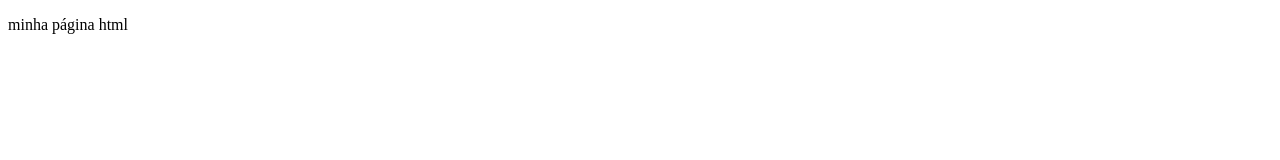
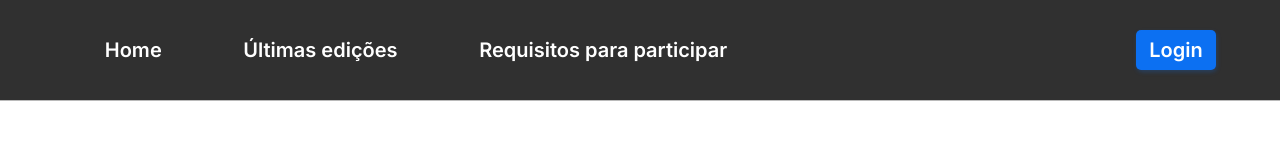
Before and after one commit to marciomedeiros88/projetoteste, a plain HTML site: page index.html in a window 1280 px wide. Drawn offline with Linux system fonts and the light colour scheme; files that its build step writes are made by us from their sources.

Commit message:
criação de estilo css menu

```diff
--- /dev/null
+++ b/css/style.css
@@ -0,0 +1,58 @@
+body{
+    margin:0;
+    padding: 0;
+}
+
+#principal{
+    width: 100%;
+    height: 100px;
+    margin:0;
+    background-color: #303030;
+    display: flex;
+    justify-content: space-between;
+    align-items: center;
+    border-bottom: 1px solid #bababa;
+}
+
+#menu{
+    display: flex;
+    width: 55%;
+    justify-content: space-around;
+    align-items: center;
+    margin-left: 5%;
+}
+
+#principal a{
+    font-size: 20px;
+    font-weight: 600;
+    color:#fff;
+    text-decoration: none;
+    font-family: 'Inter', sans-serif;
+
+}
+
+#principal a:hover{
+    color: #cccccc;
+}
+
+#principal button{
+    margin-right:5%;
+    background-color: #0C70F2;
+    border:none;
+    height: 40px;
+    width: 80px;
+    font-size: 20px;
+    font-family: 'Inter', sans-serif;
+    font-weight: 600;
+    color: #fff;
+    box-shadow: 1px 2px 4px rgba(12, 112, 242, 0.25 );
+    cursor: pointer;
+    border-radius: 5px;
+
+}
+
+#principal button:hover{
+    background-color: #0a4ca1;
+
+
+}
--- a/index.html
+++ b/index.html
@@ -5,9 +5,25 @@
     <meta http-equiv="X-UA-Compatible" content="IE=edge">
     <meta name="viewport" content="width=device-width, initial-scale=1.0">
     <title>Bootcamp DNC</title>
+    <link rel="preconnect" href="https://fonts.googleapis.com">
+<link rel="preconnect" href="https://fonts.gstatic.com" crossorigin>
+<link href="https://fonts.googleapis.com/css2?family=Inter:wght@100;200;300;400;500;600;700;800&display=swap" rel="stylesheet">
     <link href="css/style.css" rel="stylesheet" type="text/css" media="screen"/>
+    <style>
+
+
+
+    </style>
 </head>
 <body>
-    <p>minha página html</p>
+    <nav id="principal">
+        <div id="menu">
+        <a href="">Home</a>
+        <a href="">Últimas edições</a>
+        <a href="">Requisitos para participar</a>
+        </div>
+        <button>Login</button>
+    </nav>
+
 </body>
 </html>
```
Also changed, not shown: style.css (deleted).
